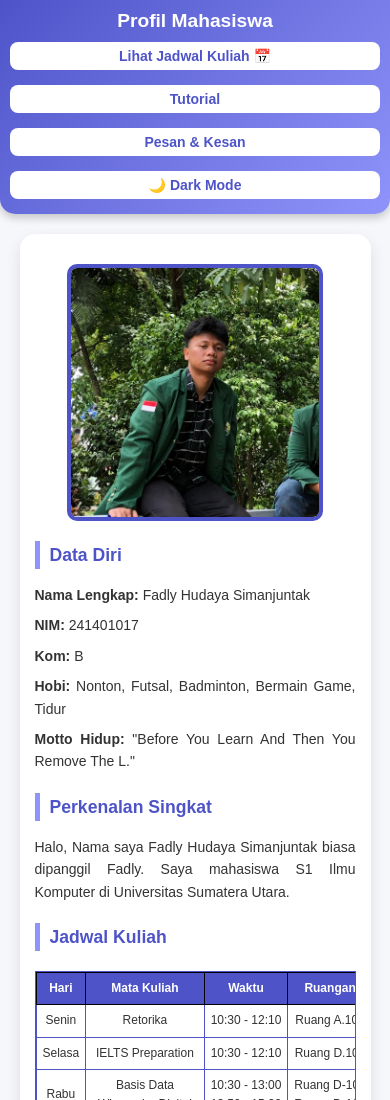
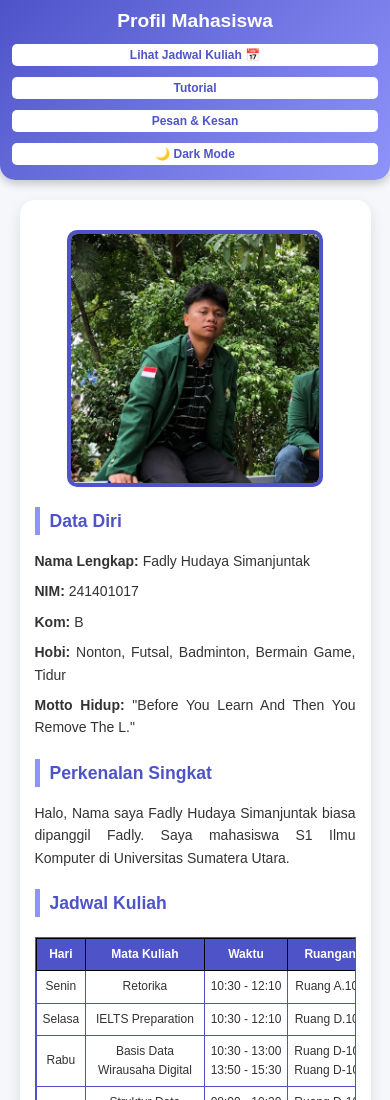
Before and after one commit to fadlyhudayaaja/uts-pemweb, a plain HTML site: page index.html in a window 390 px wide. Shown: the top 1100 px of the page. Drawn offline with Linux system fonts and the light colour scheme.

Commit message:
Update style.css

```diff
--- a/style.css
+++ b/style.css
@@ -295,6 +295,11 @@ header {
 /* ===================== */
 @media (max-width: 768px) {
   /* Header */
+ /* ===================== */
+/* RESPONSIVE DESIGN 📱  */
+/* ===================== */
+@media (max-width: 768px) {
+  /* Header */
   header {
     flex-direction: column;
     text-align: center;
@@ -305,18 +310,39 @@ header {
     flex-wrap: wrap;
     justify-content: center;
     margin-right: 0;
+    gap: 6px; /* jarak antar tombol */
   }
 
   .header-buttons button {
-    font-size: 14px;
-    padding: 6px 10px;
+    font-size: 13px;      /* ukuran teks sedikit lebih kecil */
+    padding: 5px 8px;     /* ukuran tombol lebih ramping */
+    border-radius: 6px;   /* sudut membulat halus */
+    margin: 2px;          /* jarak antar tombol */
   }
 
   .title-button {
-    font-size: 1.4em;
+    font-size: 1.3em;
     margin-bottom: 10px;
   }
+}
 
+@media (max-width: 480px) {
+  .header-buttons {
+    gap: 4px; /* sedikit jarak antar tombol */
+  }
+
+  .header-buttons button {
+    width: auto;          /* tidak full 100%, biar sejajar */
+    font-size: 12px;      /* lebih kecil di layar sangat kecil */
+    padding: 4px 6px;     /* tombol ramping */
+    margin: 2px;
+    border-radius: 5px;   /* tetap lembut */
+  }
+
+  .title-button {
+    font-size: 1.2em;
+  }
+}
   /* Container */
   .container {
     width: 90%;
```
